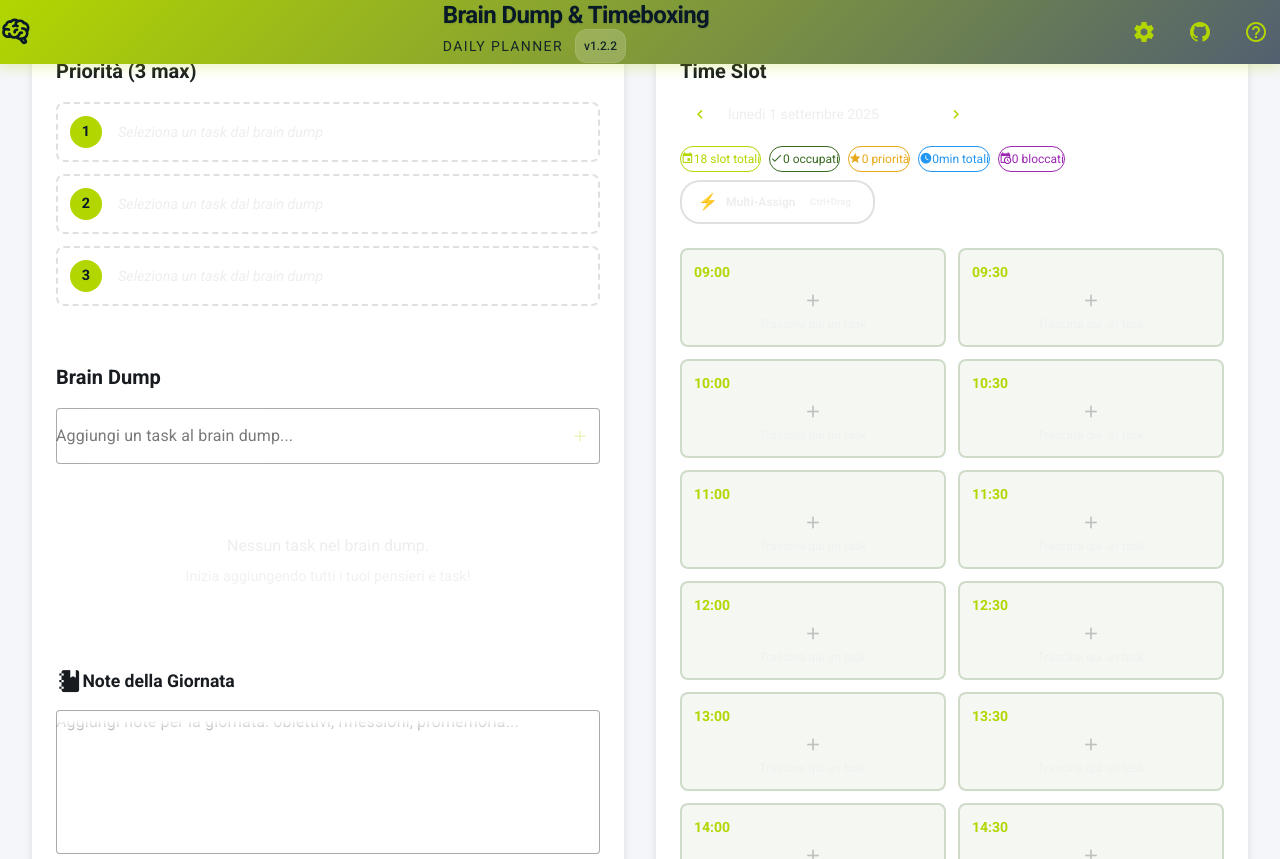
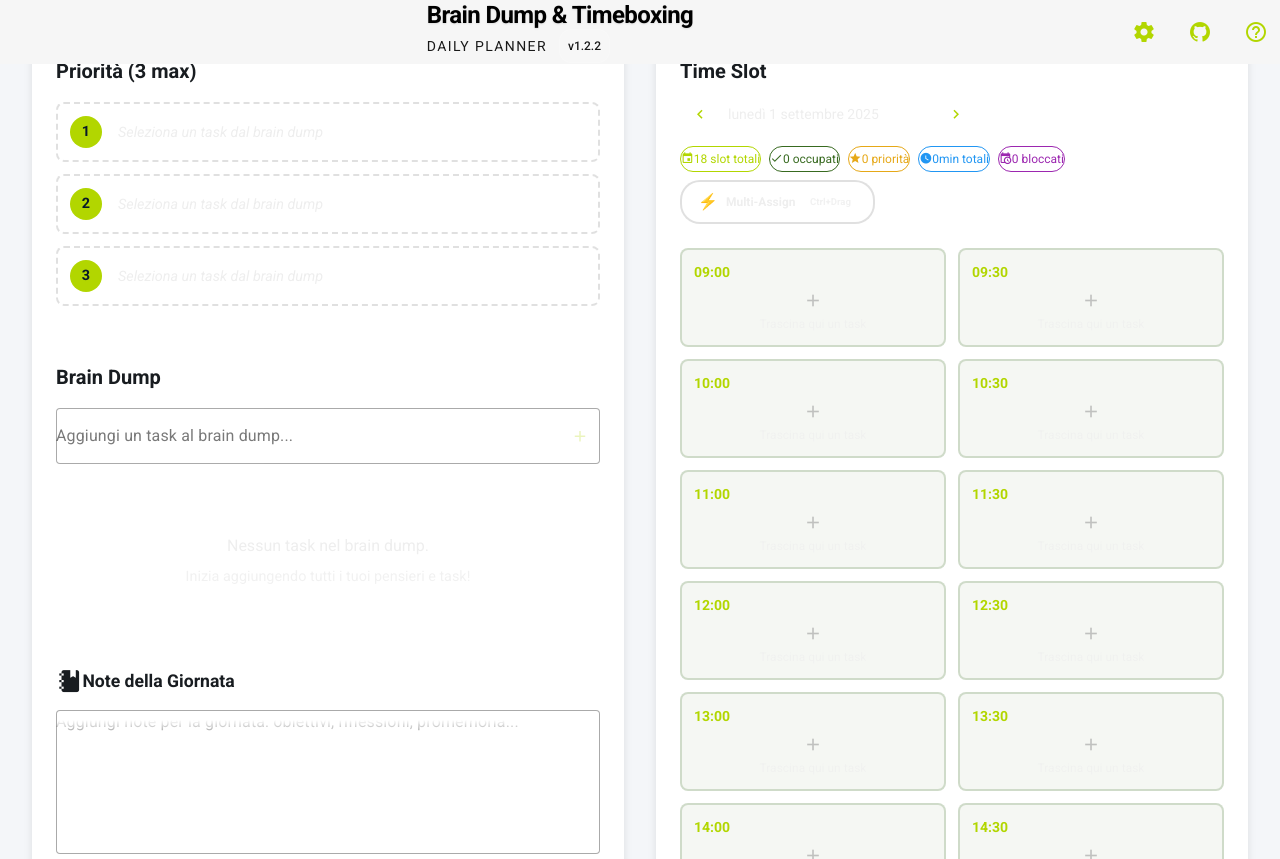
Before and after one commit to altea-abs/time-boxing, a Nuxt app: page / in a window 1280 px wide. Shown: the top 859 px of the page. Built offline with nearby package versions, Linux system fonts and the light colour scheme.

Commit message:
feat(ui): flatten app bar and remove header brain icon
Replace the gradient/elevated app bar with a flat midnight navigationBar
surface (no gradient, no shadow) per DESIGN.md, and drop the pulsing
brain icon from the header along with its now-unused styles.

```diff
--- a/app/app.vue
+++ b/app/app.vue
@@ -2,18 +2,12 @@
   <v-app>
     <NuxtRouteAnnouncer />
     <v-app-bar
-      color="primary"
+      color="navigationBar"
       dark
       prominent
-      elevation="4"
+      flat
       class="app-header"
     >
-      <template #prepend>
-        <div class="header-icon">
-          <v-icon icon="mdi-brain" size="32" class="mr-3" />
-        </div>
-      </template>
-
       <div class="header-content">
         <v-app-bar-title class="header-title">
           <div class="title-main">Brain Dump & Timeboxing</div>
@@ -131,19 +125,8 @@ body {
 }
 
 .app-header {
-  background: linear-gradient(135deg, rgb(var(--v-theme-primary)) 0%, rgb(var(--v-theme-secondary)) 100%) !important;
-  box-shadow: 0 4px 12px rgba(var(--v-theme-primary), 0.25) !important;
-}
-
-.header-icon {
-  display: flex;
-  align-items: center;
-  animation: pulse 2s infinite;
-}
-
-@keyframes pulse {
-  0%, 100% { transform: scale(1); }
-  50% { transform: scale(1.05); }
+  /* Flat midnight bar (DESIGN.md navigationBar) — no gradient, no shadow */
+  box-shadow: none !important;
 }
 
 .header-content {
@@ -252,9 +235,5 @@ body {
     flex-direction: column;
     gap: 0.25rem;
   }
-
-  .header-icon {
-    animation: none;
-  }
 }
 </style>
```
